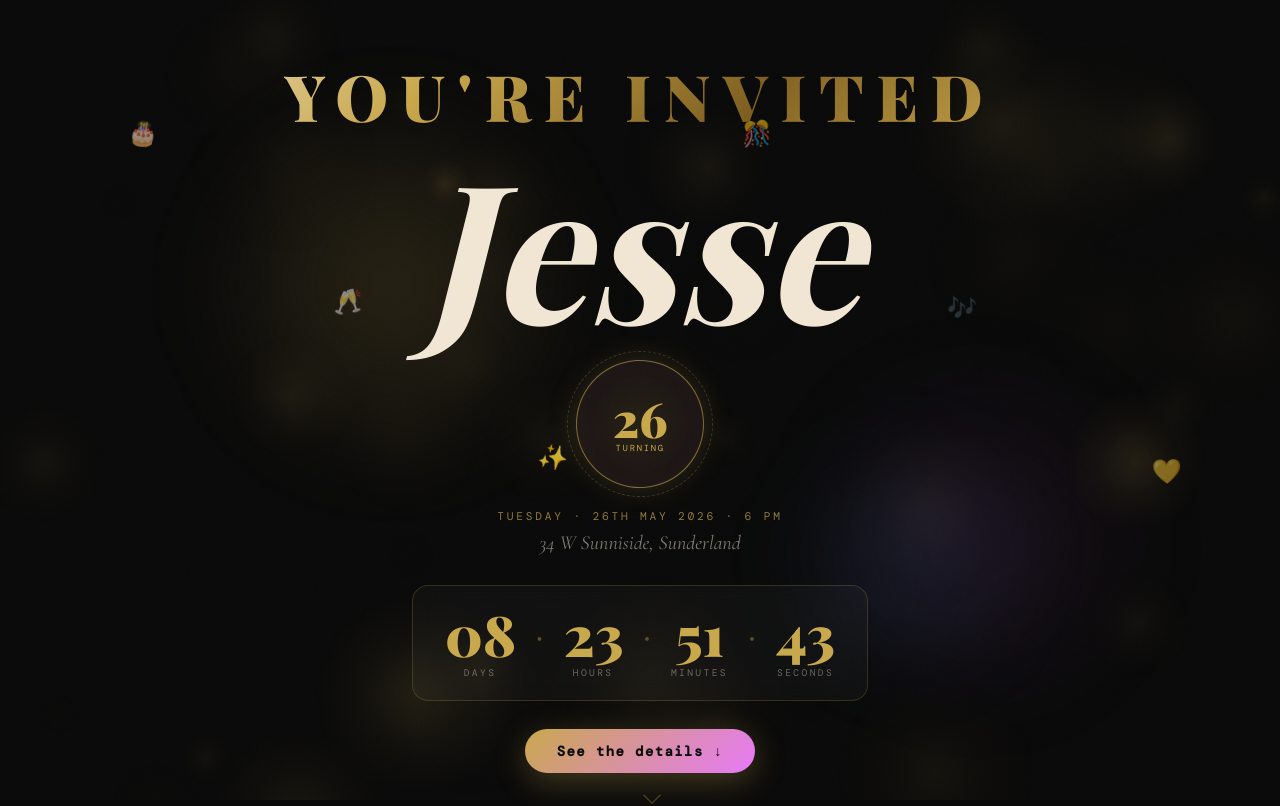
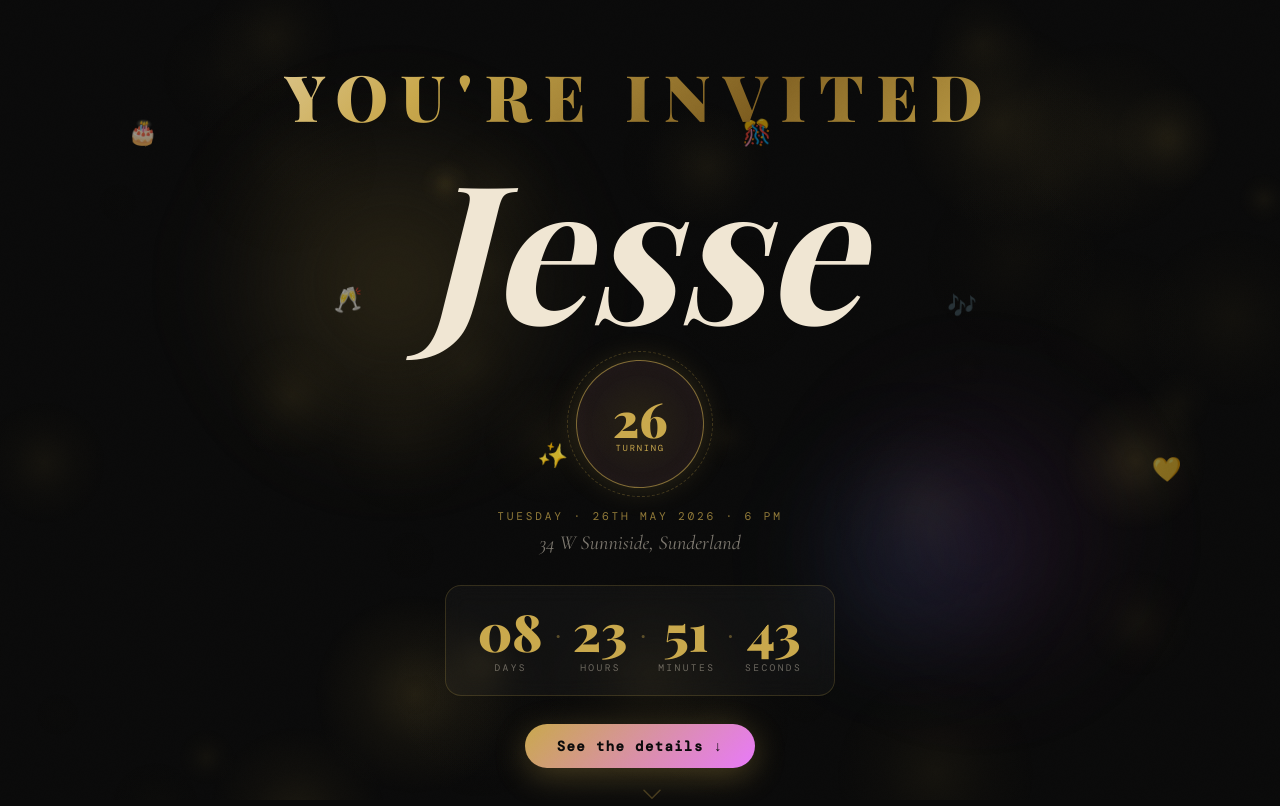
Before and after one commit to VictorPrinze/jesse, a React (Vite) app: page / in a window 1280 px wide. Shown: the top 806 px of the page. Built offline with nearby package versions, Linux system fonts and the light colour scheme; a web font is replaced by a local one.

Commit message:
first commit

```diff
--- a/src/components/CountdownTimer.tsx
+++ b/src/components/CountdownTimer.tsx
@@ -11,7 +11,7 @@ function Unit({ value, label }: UnitProps) {
     <div className="flex flex-col items-center">
       <span
         className="font-playfair font-black text-gold leading-none tabular-nums"
-        style={{ fontSize: 'clamp(2rem, 5vw, 3.5rem)' }}
+        style={{ fontSize: 'clamp(1.5rem, 4vw, 3.5rem)' }}
       >
         {display}
       </span>
@@ -34,13 +34,13 @@ export default function CountdownTimer() {
   }
 
   return (
-    <div className="flex items-center gap-5 flex-wrap justify-center">
+    <div className="flex items-center gap-3 justify-center flex-nowrap">
       <Unit value={days} label="Days" />
-      <span className="text-gold/40 font-playfair text-3xl leading-none mb-4">·</span>
+      <span className="text-gold/40 font-playfair text-2xl leading-none mb-4">·</span>
       <Unit value={hours} label="Hours" />
-      <span className="text-gold/40 font-playfair text-3xl leading-none mb-4">·</span>
+      <span className="text-gold/40 font-playfair text-2xl leading-none mb-4">·</span>
       <Unit value={minutes} label="Minutes" />
-      <span className="text-gold/40 font-playfair text-3xl leading-none mb-4">·</span>
+      <span className="text-gold/40 font-playfair text-2xl leading-none mb-4">·</span>
       <Unit value={seconds} label="Seconds" />
     </div>
   )
```
